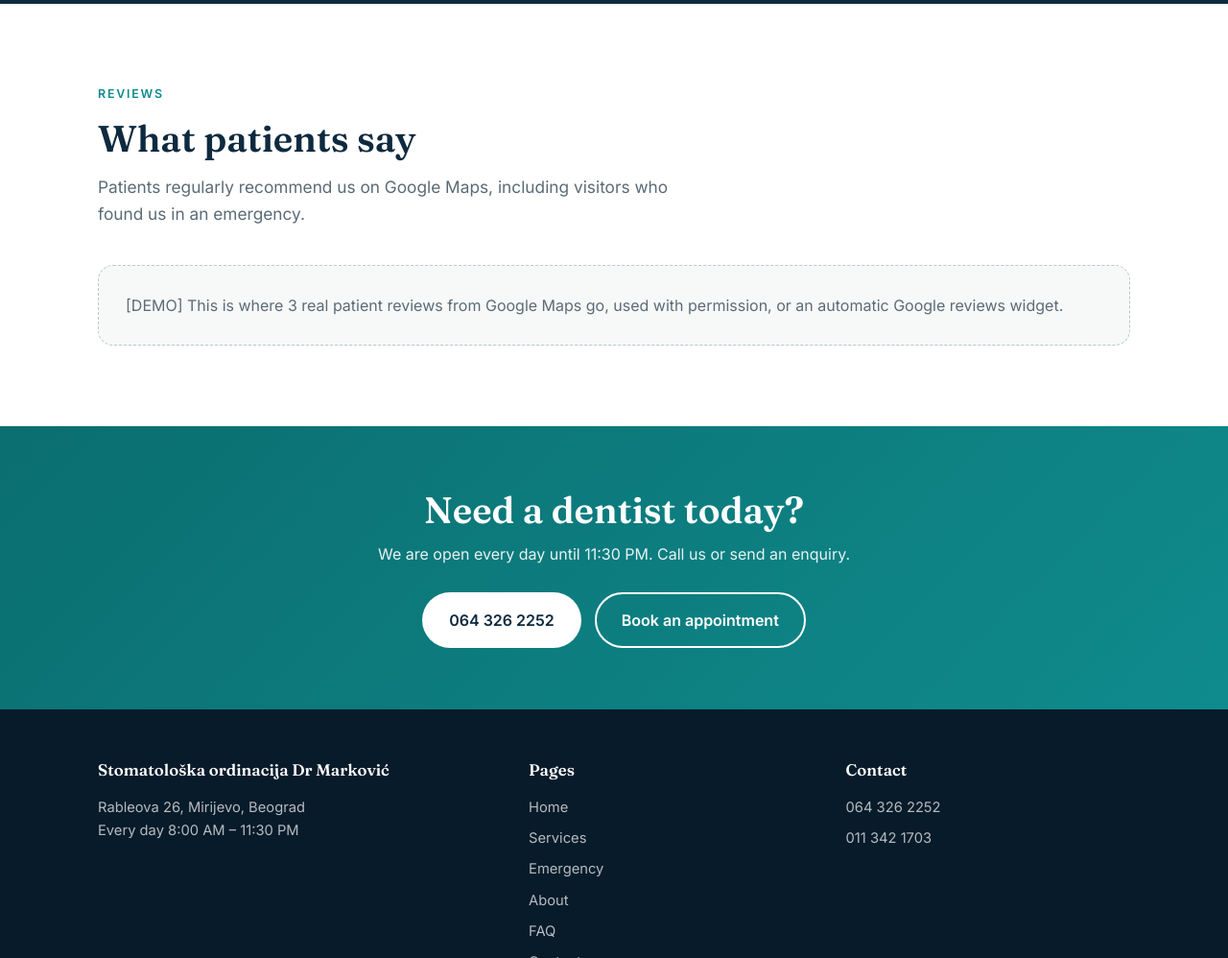
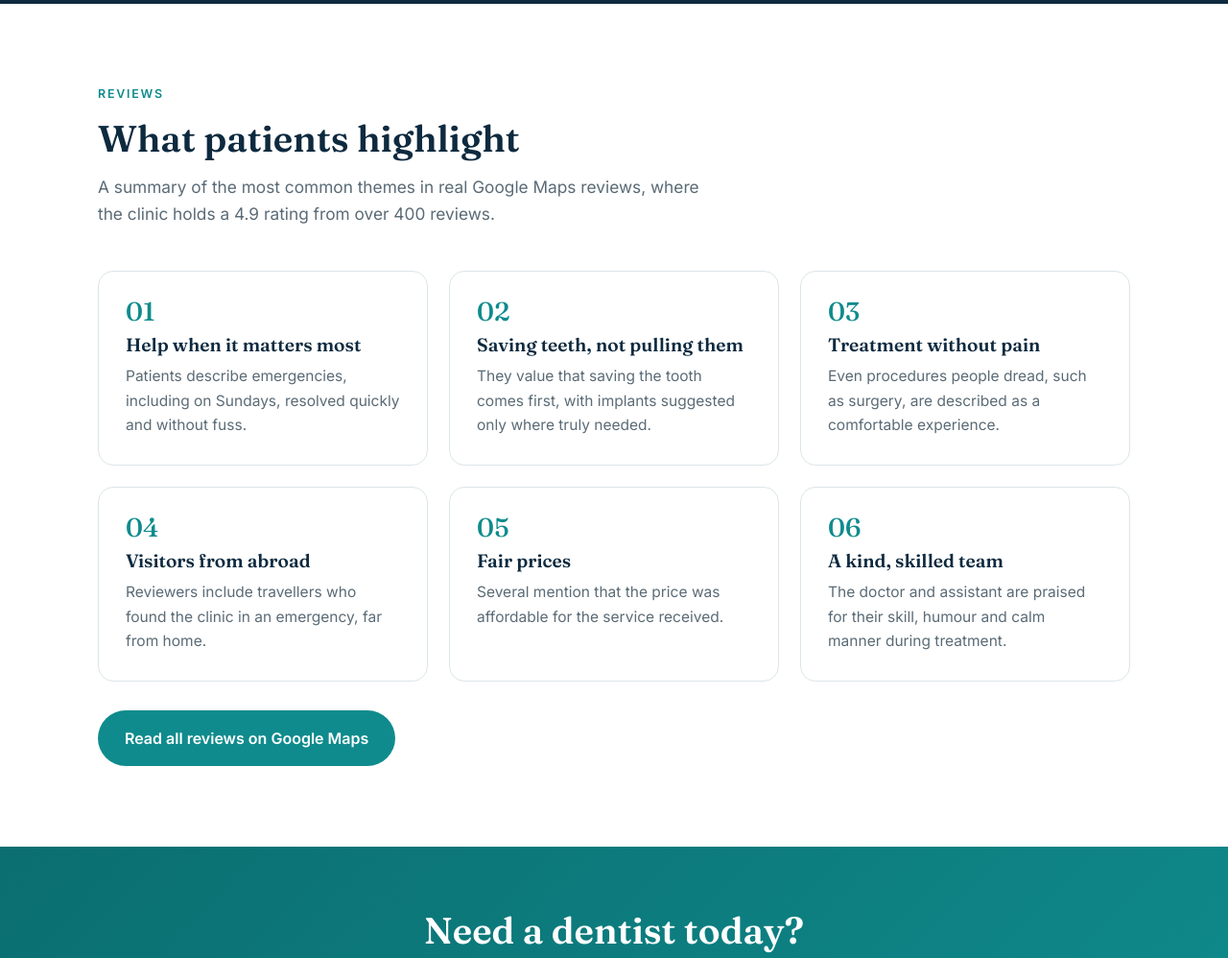
Before and after one commit to dejanapopovicc-ctrl/dr-markovic-sajt, a plain HTML site: page index.html in a window 1280 px wide. Shown: the part 2820-3818 px from the top of the page at 96% size. Drawn offline with Linux system fonts and the light colour scheme.

Commit message:
Pocetna: sazetak tema iz stvarnih Google recenzija umesto placeholder-a
Co-Authored-By: Claude Sonnet 5.5 <noreply@anthropic.com>
Claude-Session: https://claude.ai/code/session_01V3JmGBF9gH4uU2Pj2Q4oNs

```diff
--- a/index.html
+++ b/index.html
@@ -127,10 +127,18 @@ if(s==='en')document.documentElement.lang='en';}catch(e){}
 <section>
   <div class="wrap">
     <div class="eyebrow"><span class="sr">Recenzije</span><span class="en">Reviews</span></div>
-    <h2><span class="sr">Šta kažu pacijenti</span><span class="en">What patients say</span></h2>
-    <p class="lead"><span class="sr">Pacijenti nas redovno preporučuju na Google mapama, uključujući strance koji su nas pronašli u hitnom slučaju.</span><span class="en">Patients regularly recommend us on Google Maps, including visitors who found us in an emergency.</span></p>
-    <!-- ZAMENI: ovde ubaci 3 prave recenzije (uz dozvolu) ili Google widget -->
-    <div class="rev-note"><span class="sr">[DEMO] Ovde idu 3 prave recenzije pacijenata, preuzete sa Google mapa uz dozvolu, ili automatski Google widget sa recenzijama.</span><span class="en">[DEMO] This is where 3 real patient reviews from Google Maps go, used with permission, or an automatic Google reviews widget.</span></div>
+    <h2><span class="sr">Šta pacijenti ističu</span><span class="en">What patients highlight</span></h2>
+    <p class="lead"><span class="sr">Sažetak najčešćih tema iz stvarnih recenzija na Google mapama, gde ordinacija ima ocenu 4,9 na osnovu preko 400 recenzija.</span><span class="en">A summary of the most common themes in real Google Maps reviews, where the clinic holds a 4.9 rating from over 400 reviews.</span></p>
+    <div class="grid-3">
+      <div class="card rv"><div class="num">01</div><h3><span class="sr">Pomoć kad je najpotrebnija</span><span class="en">Help when it matters most</span></h3><p><span class="sr">Pacijenti opisuju hitne slučajeve, i nedeljom, rešene brzo i bez komplikacija.</span><span class="en">Patients describe emergencies, including on Sundays, resolved quickly and without fuss.</span></p></div>
+      <div class="card rv"><div class="num">02</div><h3><span class="sr">Zub se čuva, ne vadi</span><span class="en">Saving teeth, not pulling them</span></h3><p><span class="sr">Cene što se prvo traži način da se zub sačuva, a implanti se predlažu samo gde su zaista potrebni.</span><span class="en">They value that saving the tooth comes first, with implants suggested only where truly needed.</span></p></div>
+      <div class="card rv"><div class="num">03</div><h3><span class="sr">Zahvat bez bola</span><span class="en">Treatment without pain</span></h3><p><span class="sr">Čak i zahvate koji plaše, poput hirurških, opisuju kao ugodno iskustvo.</span><span class="en">Even procedures people dread, such as surgery, are described as a comfortable experience.</span></p></div>
+      <div class="card rv"><div class="num">04</div><h3><span class="sr">Gosti iz inostranstva</span><span class="en">Visitors from abroad</span></h3><p><span class="sr">Među recenzentima su turisti koji su ordinaciju našli u hitnom slučaju, daleko od kuće.</span><span class="en">Reviewers include travellers who found the clinic in an emergency, far from home.</span></p></div>
+      <div class="card rv"><div class="num">05</div><h3><span class="sr">Fer cena</span><span class="en">Fair prices</span></h3><p><span class="sr">Više njih ističe da je cena bila pristupačna u odnosu na uslugu.</span><span class="en">Several mention that the price was affordable for the service received.</span></p></div>
+      <div class="card rv"><div class="num">06</div><h3><span class="sr">Ljubazan i stručan tim</span><span class="en">A kind, skilled team</span></h3><p><span class="sr">Hvale se doktor i asistentkinja zbog stručnosti, šale i smirenosti tokom zahvata.</span><span class="en">The doctor and assistant are praised for their skill, humour and calm manner during treatment.</span></p></div>
+    </div>
+    <p style="margin-top:30px"><a class="btn btn-primary" href="https://www.google.com/maps/place/?q=place_id:ChIJJcbQmqhwWkcRcf4M87QFQDU" target="_blank" rel="noopener"><span class="sr">Pročitajte sve recenzije na Google mapama</span><span class="en">Read all reviews on Google Maps</span></a></p>
+    <!-- ZAMENI (opciono): kada klijent odobri, dodaj konkretne recenzije sa imenima autora ili ugradi Google widget -->
   </div>
 </section>
 <section class="cta-band">
```
